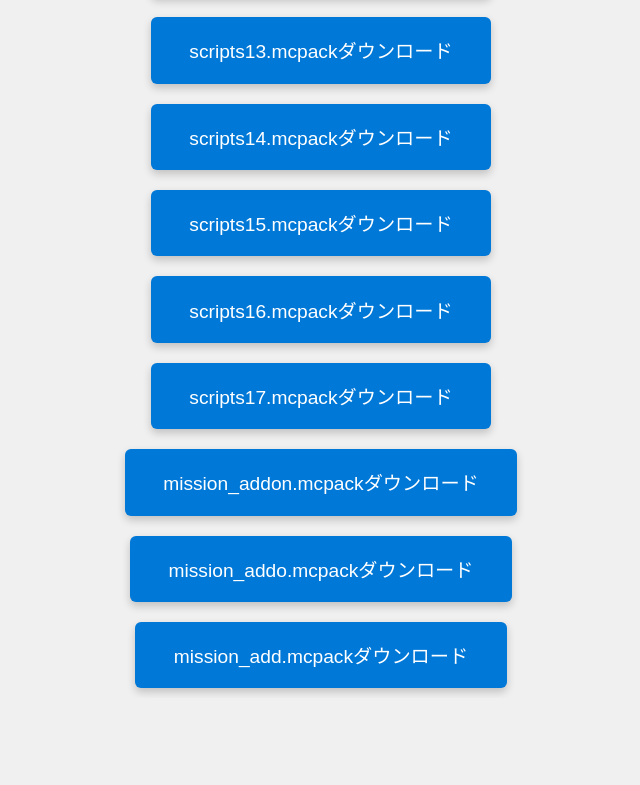
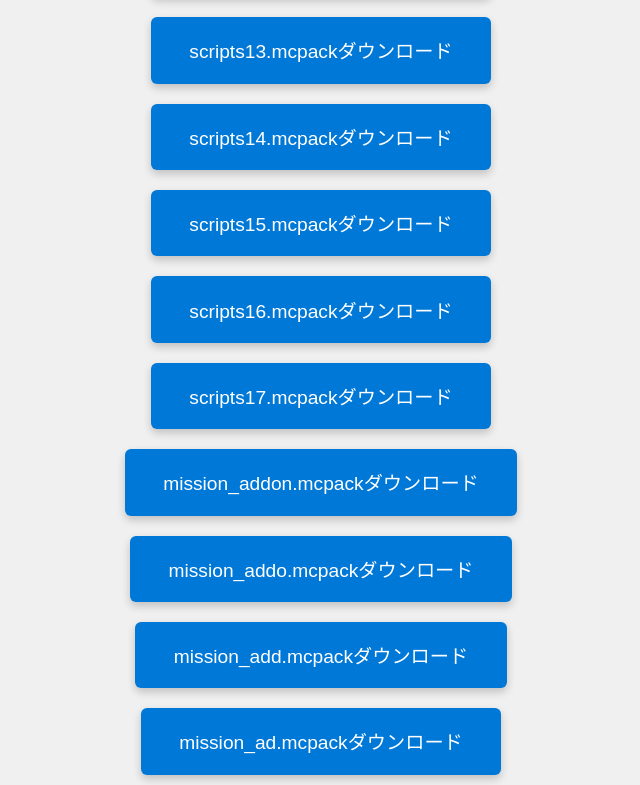
Before and after one commit to akaina0112/kozinn, a plain HTML site: page DL.html in a window 1280 px wide. Shown: the part 1202-1987 px from the top of the page, without its empty margins (319-959 px from the left). Before the commit the page ends 1900 px from the top, so only its background shows below. Drawn offline with Linux system fonts and the light colour scheme.

Commit message:
Update DL.html

```diff
--- a/DL.html
+++ b/DL.html
@@ -113,6 +113,9 @@
   <a href="./fill/mission_add.mcpack" download class="download-button">
      mission_add.mcpackダウンロード
   </a>
+  <a href="./fill/mission_ad.mcpack" download class="download-button">
+     mission_ad.mcpackダウンロード
+  </a>
 
 </body>
 </html>
```
